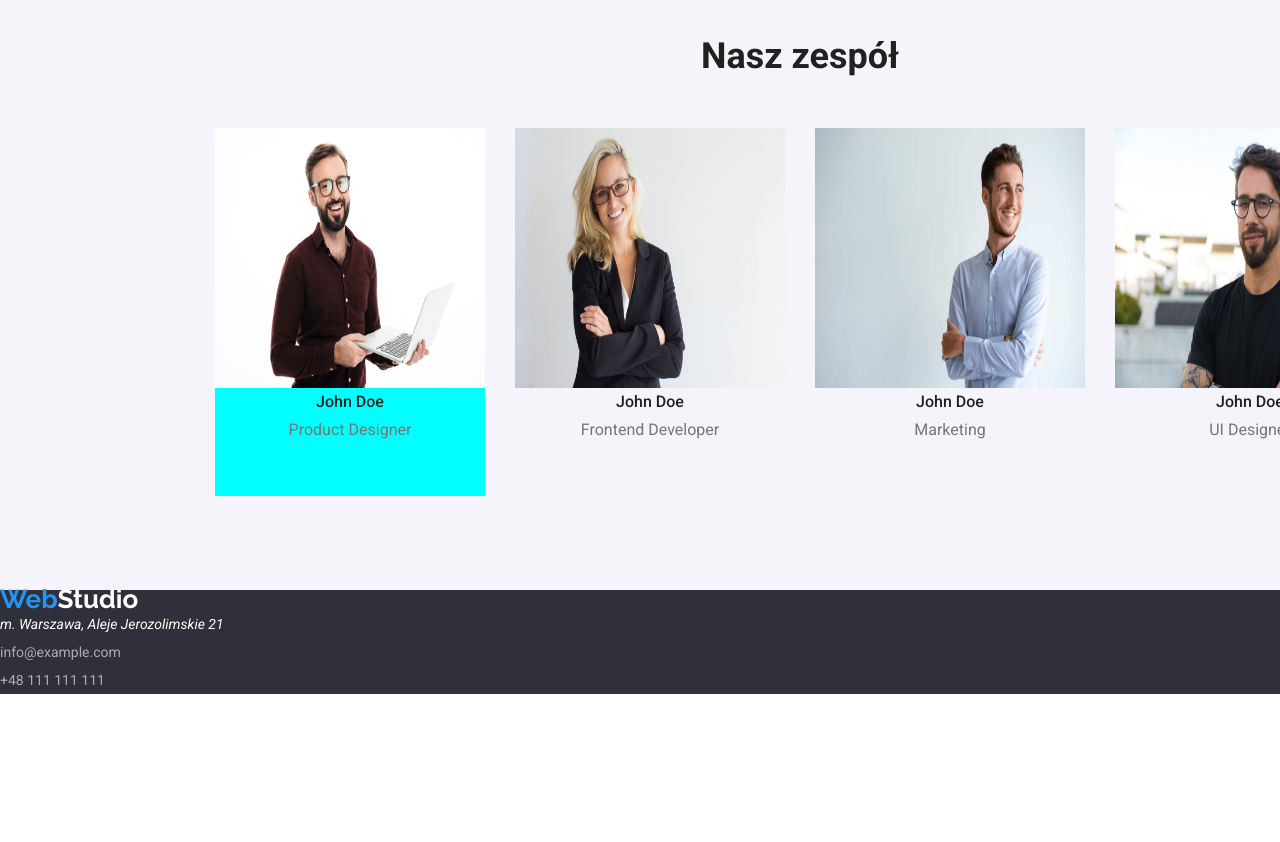
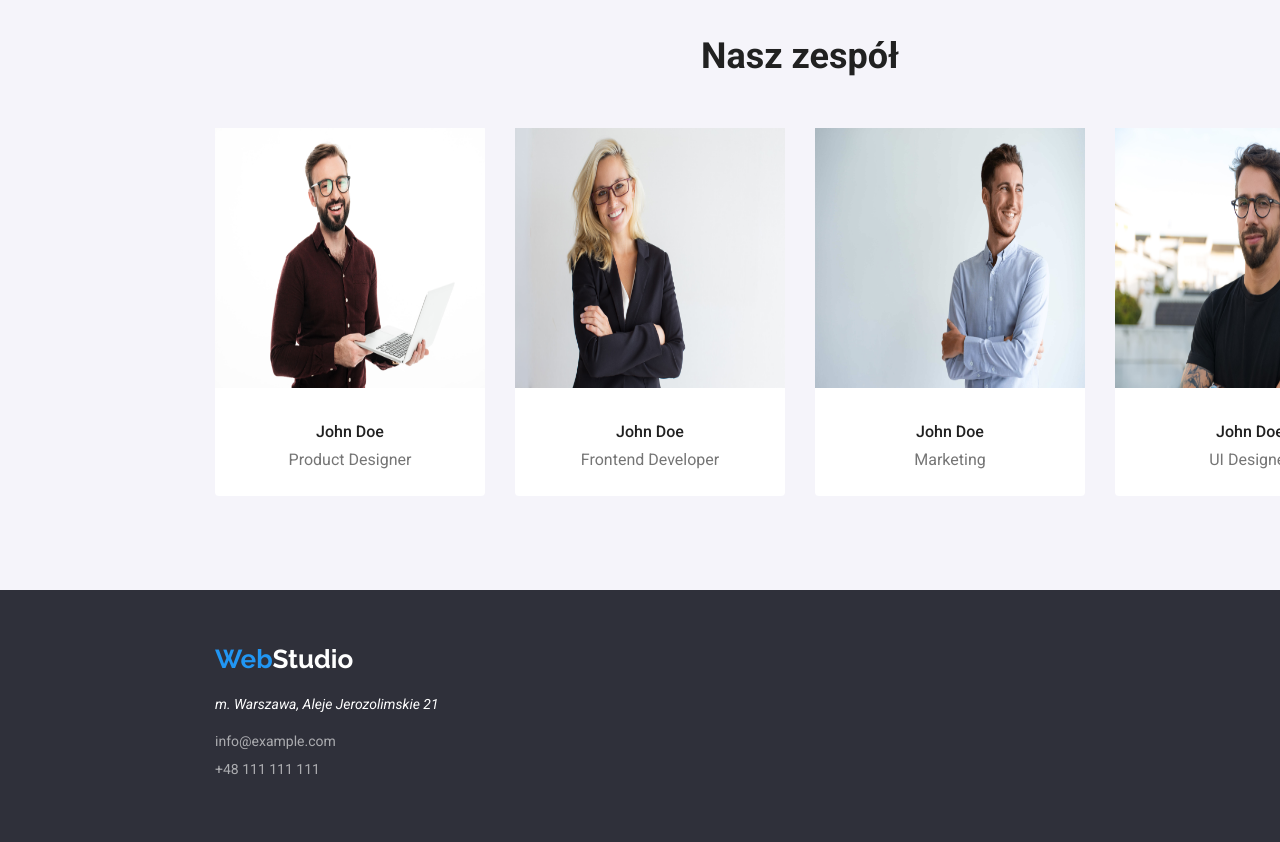
Before and after one commit to Lukasz-Banasiak/goit-markup-hw-03, a plain HTML site: page index.html in a window 1280 px wide. Shown: the part 1500-2342 px from the top of the page. Before the commit the page ends 2194 px from the top, so only its background shows below. Drawn offline with Linux system fonts and the light colour scheme.

Commit message:
work in progress

```diff
--- a/CSS/styles.css
+++ b/CSS/styles.css
@@ -4,6 +4,8 @@
   --button-pink-bgc-color: #f5f4fa;
   --blue-color: #2196f3;
   --footer-header-bgc-color: #2f303a;
+  --white-bgc-color: #ffffff;
+
 }
 
 body {
@@ -142,22 +144,44 @@ body {
 .assets-section {
   padding-top: 94px;
   padding-bottom: 0px;
-  /* padding na zero, niezgodnie z punktem B14, ale musi tak być, bo inaczej sumują się paddingi sąsiadujących elementów
-  i powstaje odległość między sekcjami dwukrotnie większa niż w figmie. Jak to zrobić?? */
+  /* padding na zero. Punkt B14 nakazuje w każdej sekcji robić padding na 94. Jednak wówczas sumują się paddingi sąsiadujących elementów
+  i powstaje odległość między sekcjami dwukrotnie większa niż w figmie. DLatego tutaj ustawiam na 0. Jak to zrobić zgodnie z zadaniem??? */
 }
 
+/* FOOTER */
+.footer-container {
+  background-color: var(--footer-header-bgc-color);
+  height: 252px;
+  display:flex;
+}
 
-.footer {
-  background-color: var(--footer-header-bgc-color);
+.footer-text-container {
+  margin-left: 215px;
+  margin-top: 60px;
 }
-.logo_studio_footer {
-  color: rgba(255, 255, 255, 1);
-}
+
 
 .footer-adress {
   color: #ffffff;
   font-size: 14px;
   line-height: 1.75rem;
+  margin-bottom: 9px;
+}
+
+.logo-webstudio-footer {
+  font-family: "Raleway";
+  font-style: bold;
+  font-size: 26px;
+  font-weight: 700;
+  line-height: 1.2rem;
+  letter-spacing: 0, 03em;
+  color: var(--blue-color);
+  text-decoration: none;
+  margin-bottom: 20px;
+}
+
+.logo_studio_footer {
+  color: rgba(255, 255, 255, 1);
 }
 
 .mail_tel_footer {
@@ -166,6 +190,7 @@ body {
   line-height: 1.75rem;
   text-decoration: none;
 }
+/* END OF FOOTER */
 
 .mail_tel_top {
   color: var(--grey-color);
@@ -258,7 +283,8 @@ margin-bottom: 50px;
 .box-for-picture {
   width: 270px;
   height: 368px;
-  background-color: aqua;
+  background-color: var(--white-bgc-color);
+  border-radius: 4px;
 }
 
 .people {
@@ -266,12 +292,14 @@ margin-bottom: 50px;
   font-size: 16px;
   text-align: center;
   line-height: 19px;
+  margin-top: 30px;
   margin-bottom: 10px;
 }
 .job-name {
   color: var(--grey-color);
   font-weight: 400;
   text-align: center;
+
 }
 
 .portfolio-list {
--- a/index.html
+++ b/index.html
@@ -117,6 +117,7 @@
             <p class="job-name">Product Designer</p>
             </div></li>
           <li>
+            <div class="box-for-picture">
             <img
               width="270"
               height="260"
@@ -125,8 +126,10 @@
             />
             <p class="people">John Doe</p>
             <p class="job-name">Frontend Developer</p>
+            </div>
           </li>
           <li>
+            <div class="box-for-picture">
             <img
               width="270"
               height="260"
@@ -135,8 +138,10 @@
             />
             <p class="people">John Doe</p>
             <p class="job-name">Marketing</p>
+            </div>
           </li>
           <li>
+            <div class="box-for-picture">
             <img
               width="270"
               height="260"
@@ -145,12 +150,14 @@
             />
             <p class="people">John Doe</p>
             <p class="job-name">UI Designer</p>
+            </div>
           </li>
         </ul>
       </section>
     </main>
-    <footer class="footer">
-      <h3 class="logo-webstudio">
+    <footer class="footer-container" >
+      <div class="footer-text-container" >
+      <h3 class="logo-webstudio-footer">
         Web<span class="logo_studio_footer">Studio</span>
       </h3>
       <address class="footer-adress">
@@ -162,6 +169,7 @@
         >
       </p>
       <p><a class="mail_tel_footer" href="+48111111111">+48 111 111 111</a></p>
+      </div>
     </footer>
   </body>
 </html>
```
